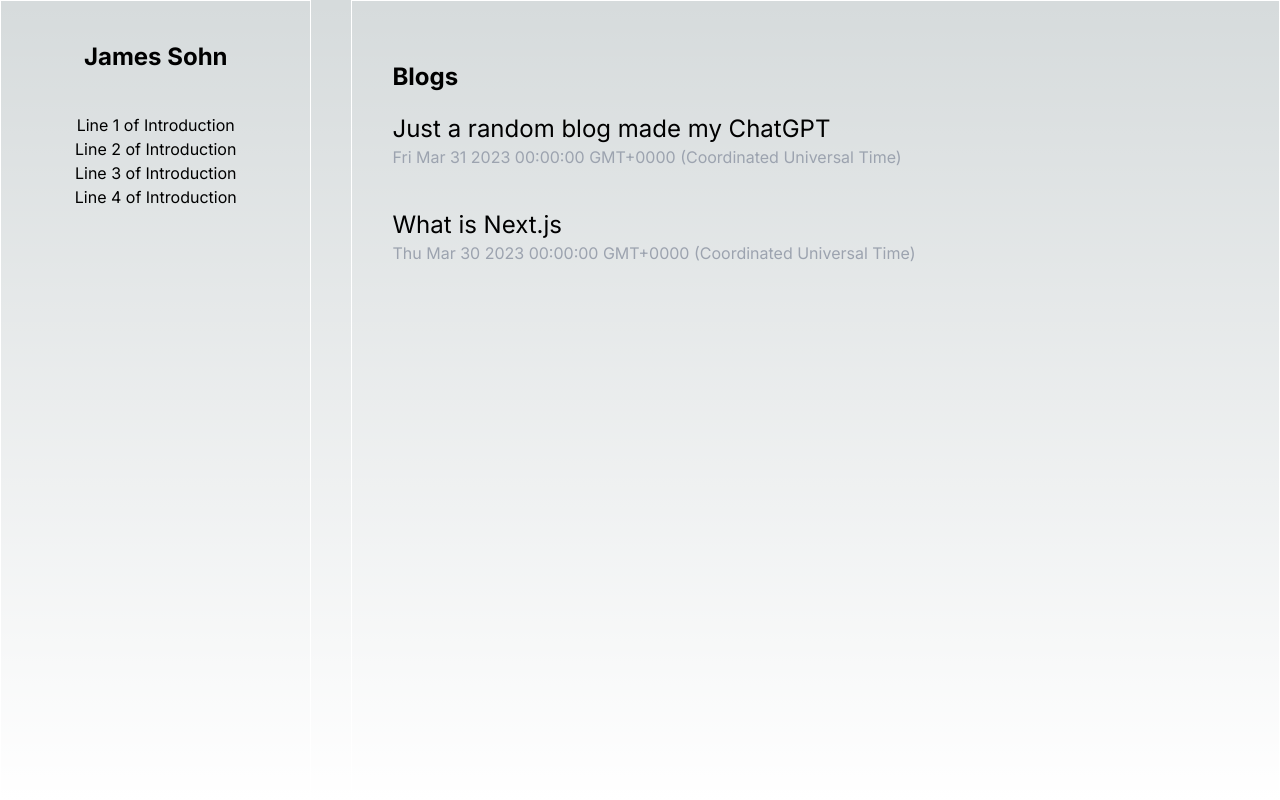
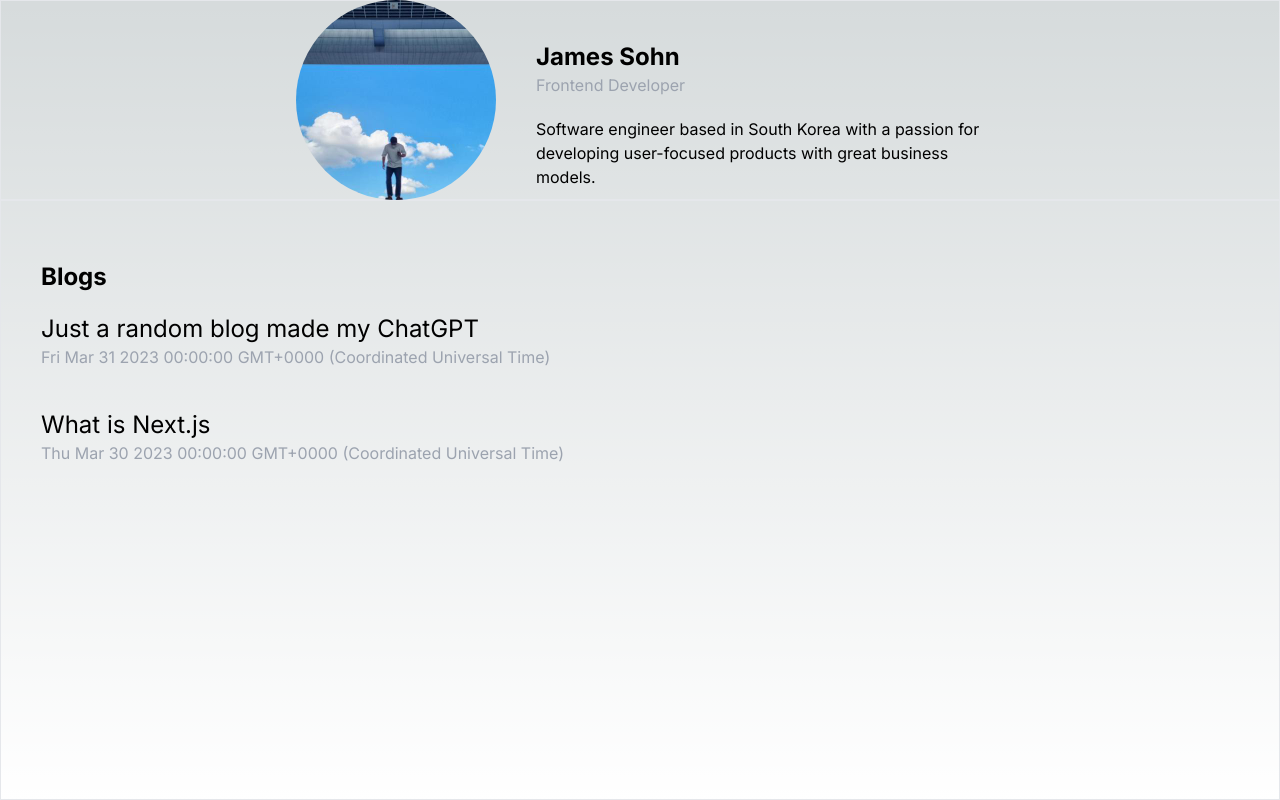
Before and after one commit to sqsung/blog, a Next.js app: page / in a window 1280 px wide. Built offline with nearby package versions, Linux system fonts and the light colour scheme.

Commit message:
Fix: blog layout

```diff
--- a/src/app/page.tsx
+++ b/src/app/page.tsx
@@ -1,5 +1,4 @@
 import Image from "next/image";
-import Head from "next/head";
 import Link from "next/link";
 import { getSortedPostsData } from "../../lib/posts";
 
@@ -29,20 +28,28 @@ export default async function Home() {
   const allPostsData = await getSortedPostsData();
 
   return (
-    <div className="w-sreen flex h-screen flex-row gap-10">
-      <Head>
+    <div className="w-sreen flex h-screen flex-col">
+      <head>
         <title>James Next.js Blog</title>
-      </Head>
-      <section className="h-100 flex w-1/4 flex-col items-center gap-10 border border-solid border-white p-10">
-        <p className="text-center text-2xl font-bold">James Sohn</p>
-        <div>
-          <p className="text-center">Line 1 of Introduction</p>
-          <p className="text-center">Line 2 of Introduction</p>
-          <p className="text-center">Line 3 of Introduction</p>
-          <p className="text-center">Line 4 of Introduction</p>
+      </head>
+      <section className="h-100 flex h-1/4 items-center justify-center gap-10 border p-10">
+        <Image
+          src="/images/profile.jpg"
+          alt="Blog Author's profile picture"
+          width={200}
+          height={200}
+          className="rounded-full"
+        />
+        <div className="flex h-full flex-col">
+          <p className="m-0 text-2xl font-bold">James Sohn</p>
+          <p className="m-0 mb-5 text-gray-400">Frontend Developer</p>
+          <p className="max-w-md">
+            Software engineer based in South Korea with a passion for developing
+            user-focused products with great business models.
+          </p>
         </div>
       </section>
-      <section className="h-100 w-3/4 flex-col items-center justify-center border border-solid border-white p-10">
+      <section className="h-100 h-3/4 flex-col items-center justify-center border p-10">
         <h2 className="my-5 text-2xl font-bold">Blogs</h2>
         <ul className="flex flex-col gap-10">
           {allPostsData.map(({ id, title, date }) => (
```
